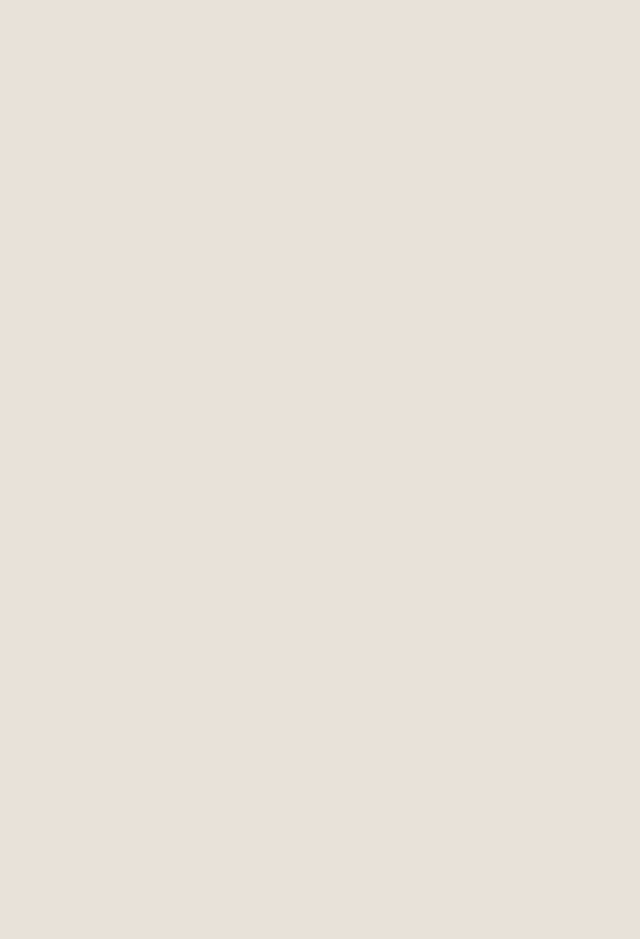
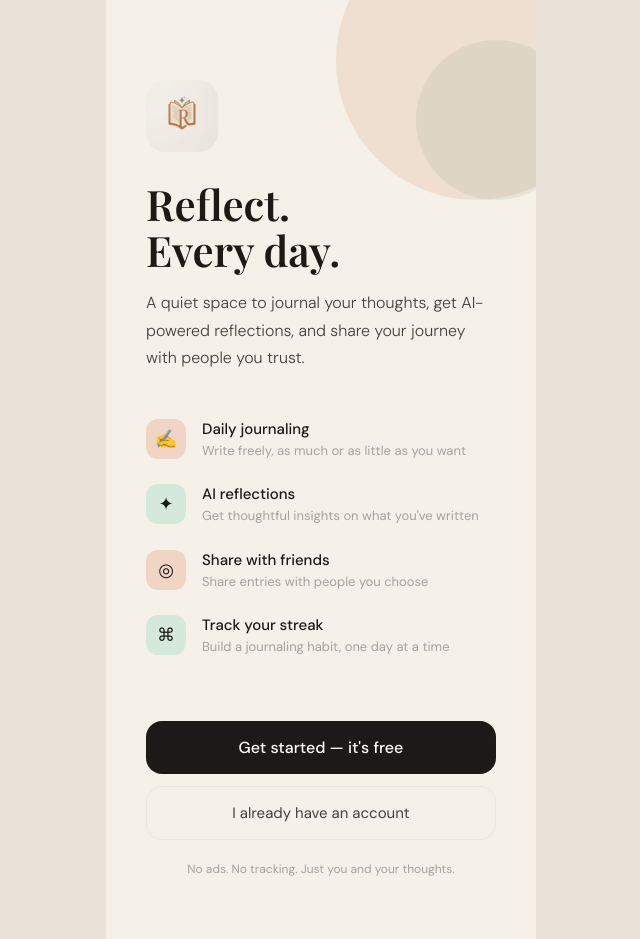
Before and after one commit to rajdeep1111111111-dot/micro-journal-app, a Next.js app: page / in a window 1280 px wide. Before the commit this address had no page. Shown: the whole page, without its empty margins (319-959 px from the left). Before the commit the page ends 800 px from the top, so only its background shows below. Built offline with nearby package versions, Linux system fonts and the light colour scheme; no server answers.

Commit message:
feat: add onboarding screen with feature highlights and CTA

```diff
--- a/src/app/page.tsx
+++ b/src/app/page.tsx
@@ -1,5 +1,216 @@
+import Link from "next/link";
+import { createClient } from "@/lib/supabase/server";
 import { redirect } from "next/navigation";
 
-export default function Home() {
-  redirect("/dashboard");
+export default async function OnboardingPage() {
+  const supabase = await createClient();
+  const {
+    data: { user },
+  } = await supabase.auth.getUser();
+  if (user) redirect("/dashboard");
+
+  return (
+    <div
+      style={{
+        display: "flex",
+        justifyContent: "center",
+        minHeight: "100vh",
+        background: "#E8E2D9",
+      }}
+    >
+      <div
+        style={{
+          width: "100%",
+          maxWidth: "430px",
+          minHeight: "100vh",
+          background: "var(--cream)",
+          display: "flex",
+          flexDirection: "column",
+          position: "relative",
+          overflow: "hidden",
+        }}
+      >
+        <div
+          style={{
+            position: "absolute",
+            top: -80,
+            right: -80,
+            width: 280,
+            height: 280,
+            borderRadius: "50%",
+            background: "var(--accent)",
+            opacity: 0.12,
+          }}
+        />
+        <div
+          style={{
+            position: "absolute",
+            top: 40,
+            right: -40,
+            width: 160,
+            height: 160,
+            borderRadius: "50%",
+            background: "var(--green)",
+            opacity: 0.1,
+          }}
+        />
+
+        <div style={{ padding: "80px 40px 0", position: "relative" }}>
+          <div style={{ marginBottom: "24px" }}>
+            {/* eslint-disable-next-line @next/next/no-img-element */}
+            <img
+              src="/apple-touch-icon.png"
+              alt="Reflecto"
+              style={{ width: 72, height: 72, borderRadius: "20px" }}
+            />
+          </div>
+          <div
+            style={{
+              fontFamily: "var(--font-serif)",
+              fontSize: "42px",
+              fontWeight: 600,
+              color: "var(--ink)",
+              lineHeight: 1.1,
+              marginBottom: "16px",
+            }}
+          >
+            Reflect.
+            <br />
+            Every day.
+          </div>
+          <div
+            style={{
+              fontSize: "16px",
+              color: "var(--ink-soft)",
+              lineHeight: 1.7,
+              fontWeight: 300,
+            }}
+          >
+            A quiet space to journal your thoughts, get AI-powered reflections,
+            and share your journey with people you trust.
+          </div>
+        </div>
+
+        <div style={{ padding: "48px 40px 0" }}>
+          {[
+            {
+              icon: "✍",
+              title: "Daily journaling",
+              sub: "Write freely, as much or as little as you want",
+            },
+            {
+              icon: "✦",
+              title: "AI reflections",
+              sub: "Get thoughtful insights on what you've written",
+            },
+            {
+              icon: "◎",
+              title: "Share with friends",
+              sub: "Share entries with people you choose",
+            },
+            {
+              icon: "⌘",
+              title: "Track your streak",
+              sub: "Build a journaling habit, one day at a time",
+            },
+          ].map((feat, i) => (
+            <div
+              key={feat.title}
+              style={{
+                display: "flex",
+                gap: "16px",
+                alignItems: "flex-start",
+                marginBottom: "24px",
+              }}
+            >
+              <div
+                style={{
+                  width: "40px",
+                  height: "40px",
+                  borderRadius: "12px",
+                  background:
+                    i % 2 === 0 ? "var(--accent-light)" : "var(--green-light)",
+                  display: "flex",
+                  alignItems: "center",
+                  justifyContent: "center",
+                  fontSize: "18px",
+                  flexShrink: 0,
+                }}
+              >
+                {feat.icon}
+              </div>
+              <div>
+                <div
+                  style={{
+                    fontSize: "15px",
+                    fontWeight: 500,
+                    color: "var(--ink)",
+                    marginBottom: "2px",
+                  }}
+                >
+                  {feat.title}
+                </div>
+                <div
+                  style={{
+                    fontSize: "13px",
+                    color: "var(--ink-muted)",
+                    lineHeight: 1.5,
+                  }}
+                >
+                  {feat.sub}
+                </div>
+              </div>
+            </div>
+          ))}
+        </div>
+
+        <div style={{ padding: "40px 40px 60px", marginTop: "auto" }}>
+          <Link href="/auth/login?mode=signup" style={{ textDecoration: "none" }}>
+            <div
+              style={{
+                background: "var(--ink)",
+                color: "white",
+                borderRadius: "16px",
+                padding: "16px",
+                textAlign: "center",
+                fontSize: "16px",
+                fontWeight: 500,
+                marginBottom: "12px",
+                cursor: "pointer",
+              }}
+            >
+              Get started — it&apos;s free
+            </div>
+          </Link>
+          <Link href="/auth/login" style={{ textDecoration: "none" }}>
+            <div
+              style={{
+                background: "transparent",
+                color: "var(--ink-soft)",
+                borderRadius: "16px",
+                padding: "16px",
+                textAlign: "center",
+                fontSize: "15px",
+                border: "1px solid var(--cream-dark)",
+                cursor: "pointer",
+              }}
+            >
+              I already have an account
+            </div>
+          </Link>
+          <p
+            style={{
+              textAlign: "center",
+              fontSize: "12px",
+              color: "var(--ink-muted)",
+              marginTop: "20px",
+              lineHeight: 1.6,
+            }}
+          >
+            No ads. No tracking. Just you and your thoughts.
+          </p>
+        </div>
+      </div>
+    </div>
+  );
 }
--- a/src/lib/supabase/middleware.ts
+++ b/src/lib/supabase/middleware.ts
@@ -29,7 +29,11 @@ export async function updateSession(request: NextRequest) {
     data: { user },
   } = await supabase.auth.getUser();
 
-  if (!user && !request.nextUrl.pathname.startsWith("/auth")) {
+  const isPublicPath =
+    request.nextUrl.pathname === "/" ||
+    request.nextUrl.pathname.startsWith("/auth");
+
+  if (!user && !isPublicPath) {
     const url = request.nextUrl.clone();
     url.pathname = "/auth/login";
     return NextResponse.redirect(url);
--- a/src/proxy.ts
+++ b/src/proxy.ts
@@ -7,6 +7,6 @@ export async function proxy(request: NextRequest) {
 
 export const config = {
   matcher: [
-    "/((?!_next/static|_next/image|_next/data|favicon\\.ico|favicon-16x16\\.png|favicon-32x32\\.png|apple-touch-icon\\.png|site\\.webmanifest|android-chrome-192x192\\.png|android-chrome-512x512\\.png|robots\\.txt|sitemap\\.xml|api/|auth).*)",
+    "/((?!_next/static|_next/image|favicon\\.ico|favicon-16x16\\.png|favicon-32x32\\.png|apple-touch-icon\\.png|android-chrome-192x192\\.png|android-chrome-512x512\\.png|og-image\\.png|robots\\.txt|site\\.webmanifest|auth|api|$).*)",
   ],
 };
```
Also changed, not shown: src/app/auth/login/page.tsx (+176 -91 lines).
